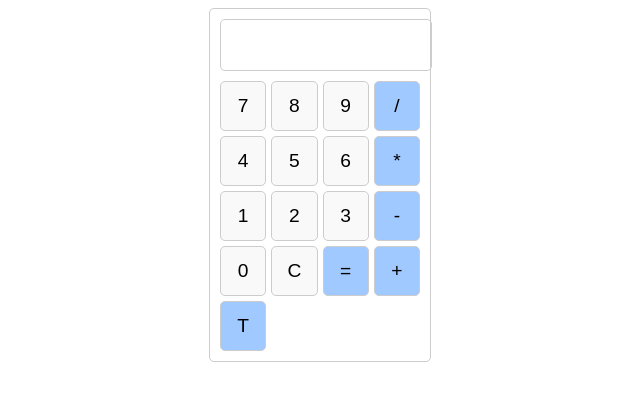
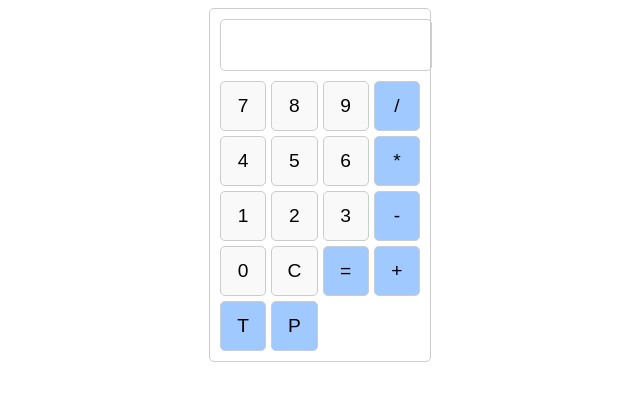
Before and after one commit to EdisonChalacan/Calculadora, a plain HTML site: page index.html in a window 1280 px wide. Shown: the whole page, without its empty margins (320-960 px from the left). Drawn offline with Linux system fonts and the light colour scheme.

Commit message:
funcion peso

```diff
--- a/index.html
+++ b/index.html
@@ -72,6 +72,7 @@
             <button class="button operator" onclick="setOperator('+')">+</button>
 
             <button class="button operator" onclick="convertToFahrenheit()">T</button>
+            <button class="button operator" onclick="convertirPeso()">P</button>
 
         </div>
     </div>
```
